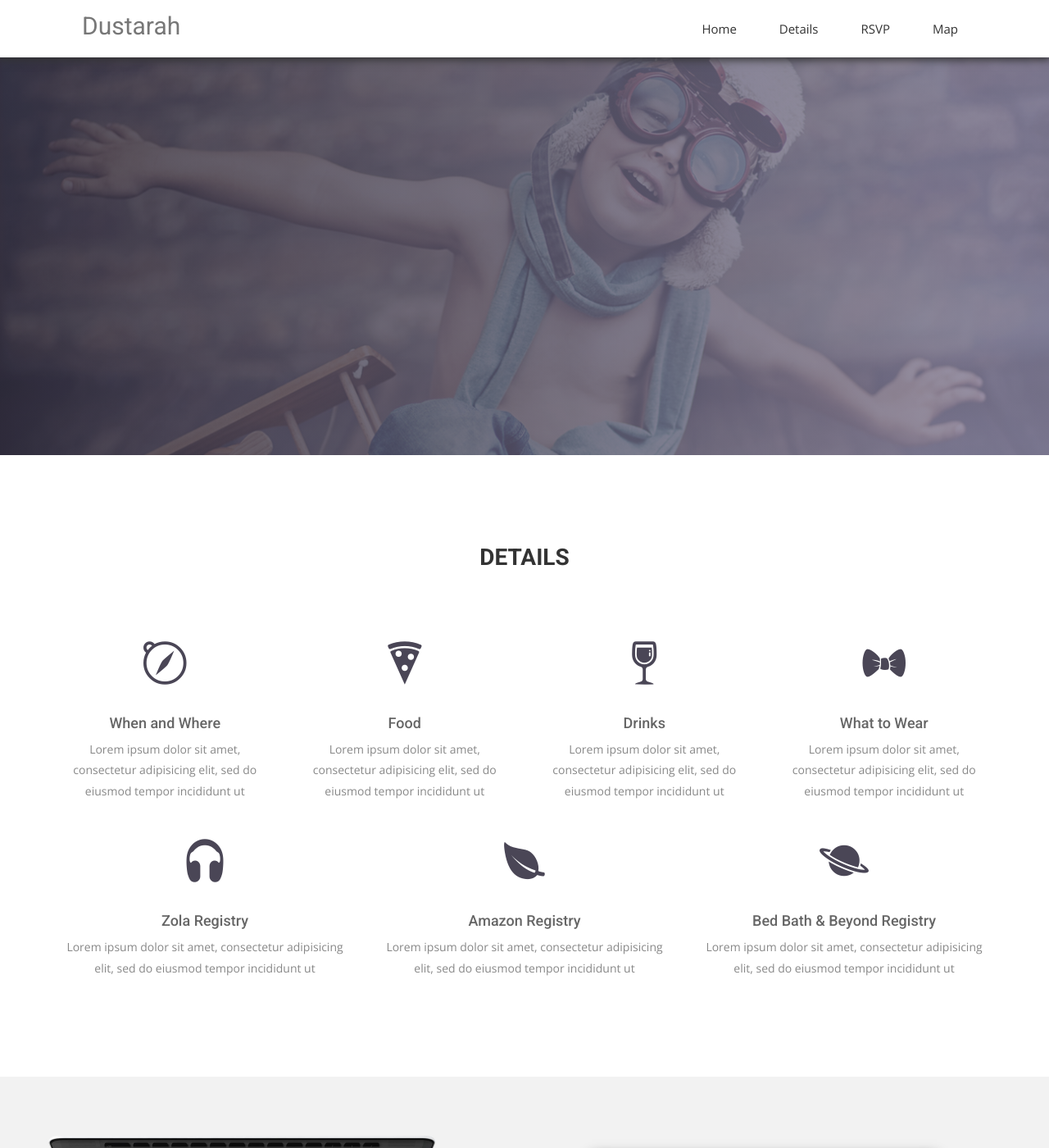
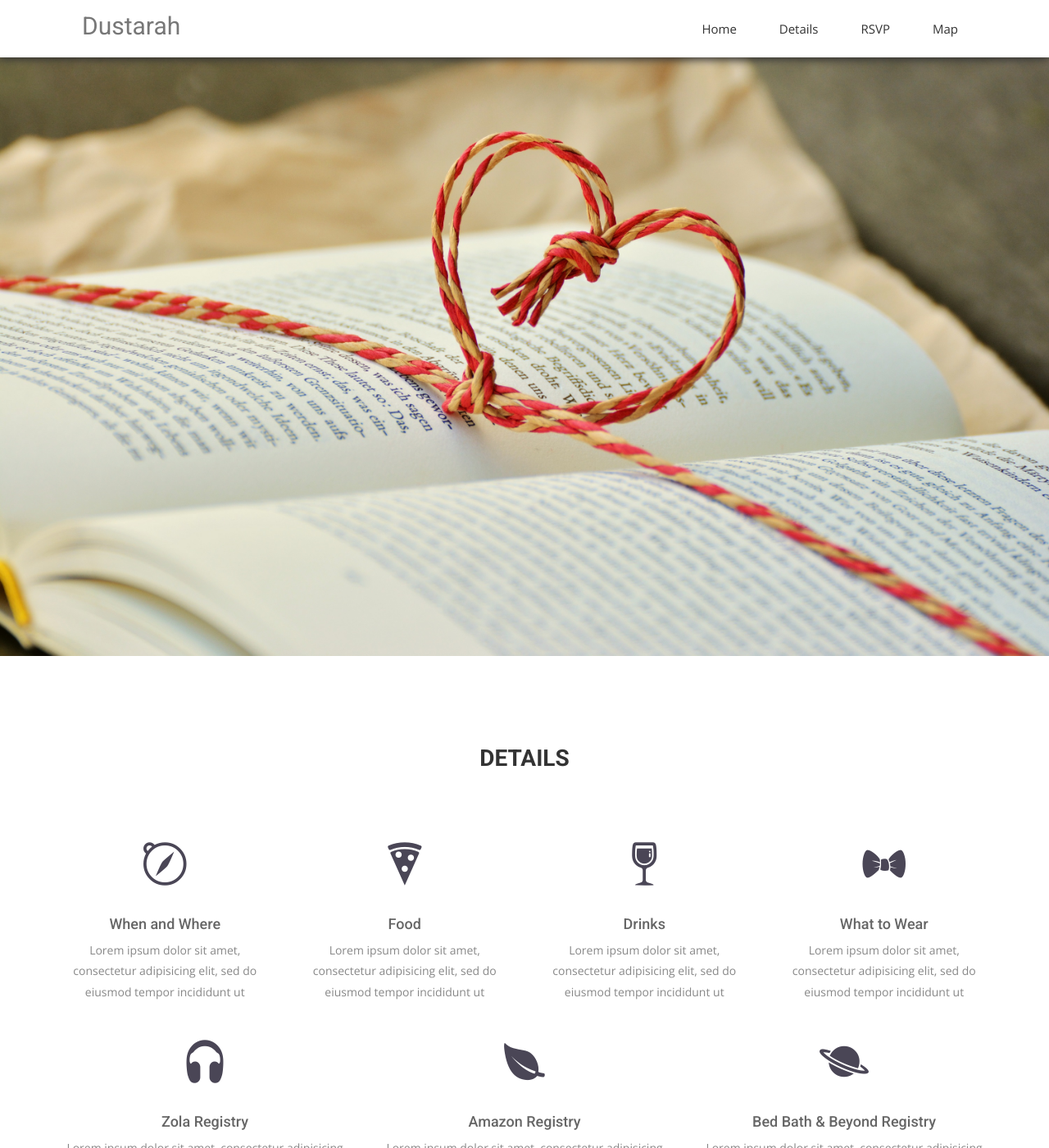
Before and after one commit to dustinpeerce/dustarah, a Jekyll site: the page built from index.html, in a window 1280 px wide and 1400 px high. Shown: the whole window at 82% size. Built offline with Jekyll 4.4.1, drawn with Linux system fonts in a browser that asks for light colours; nearby versions of some CDN libraries; some web fonts are replaced.

Commit message:
New images and height scripting

```diff
--- a/css/airspace.css
+++ b/css/airspace.css
@@ -137,12 +137,12 @@ font header .navbar-default .navbar-nav li a:hover {
 	Slider Start
 --*/
 #slider {
-  background: url("../img/slider-bg.jpg") no-repeat;
+  background: url("../img/open-book.jpeg") no-repeat;
   background-size: cover;
   background-attachment: fixed;
-  background-position: 10% 0%;
-  padding: 200px 0 280px 0;
+  background-position: center 85%;
   position: relative;
+  height: 800px;
 }
 #slider:before {
   content: "";
@@ -153,7 +153,6 @@ font header .navbar-default .navbar-nav li a:hover {
   right: 0;
   width: 100%;
   height: 100%;
-  background: linear-gradient(to left, #8b86a3, #322e40);
   opacity: 0.8;
 }
 #slider .block {
@@ -267,7 +266,7 @@ font header .navbar-default .navbar-nav li a:hover {
 	Feature Start
 --*/
 #rsvp {
-  background: url("../img/featue-bg.jpg");
+  background: url("../img/book-coffee.jpeg");
   background-position: 50% 94px;
   width: 100%;
   display: block;
@@ -289,9 +288,12 @@ font header .navbar-default .navbar-nav li a:hover {
   padding: 100px 0;
 }
 #rsvp h2 {
+  color: #fff;
+  text-align: center;
   font-size: 28px;
   font-weight: 600;
   margin-bottom: 30px;
+  text-shadow: 1px 1px 5px #000;
 }
 #rsvp p {
   color: #8d8f92;
@@ -302,6 +304,10 @@ font header .navbar-default .navbar-nav li a:hover {
   color: #fff;
   padding: 10px 20px;
 }
+#rsvp .block {
+  padding: 0 20px 50px;
+}
+
 /*--
 	content Start
 --*/
--- a/js/main.js
+++ b/js/main.js
@@ -51,4 +51,7 @@ $(document).ready(function(){
     });
 
 
+	// Max height on Slider image
+	$('#slider').css('max-height', $(window).height());
+	$('#map').css('max-height', $(window).height());
 });
```
Also changed, not shown: img/book-coffee.jpeg (added), img/open-book.jpeg (added), 1 other file.
